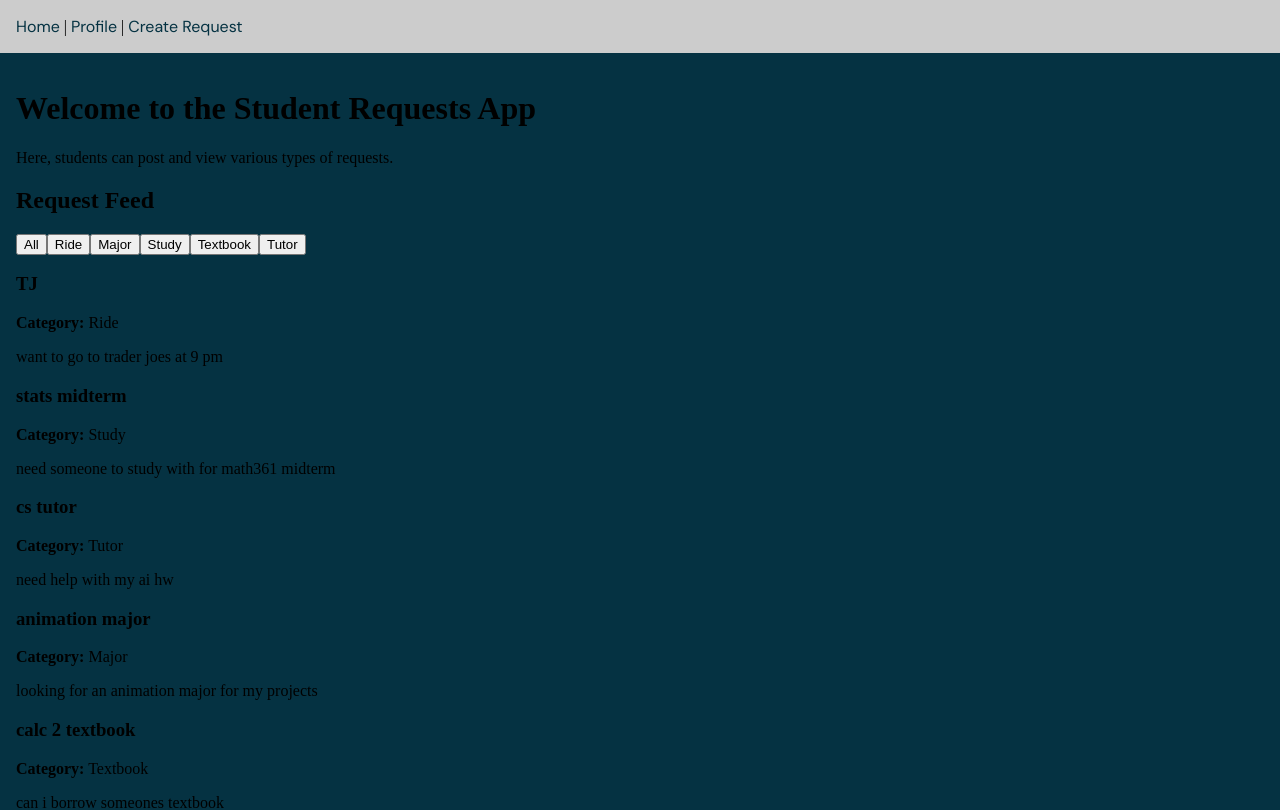
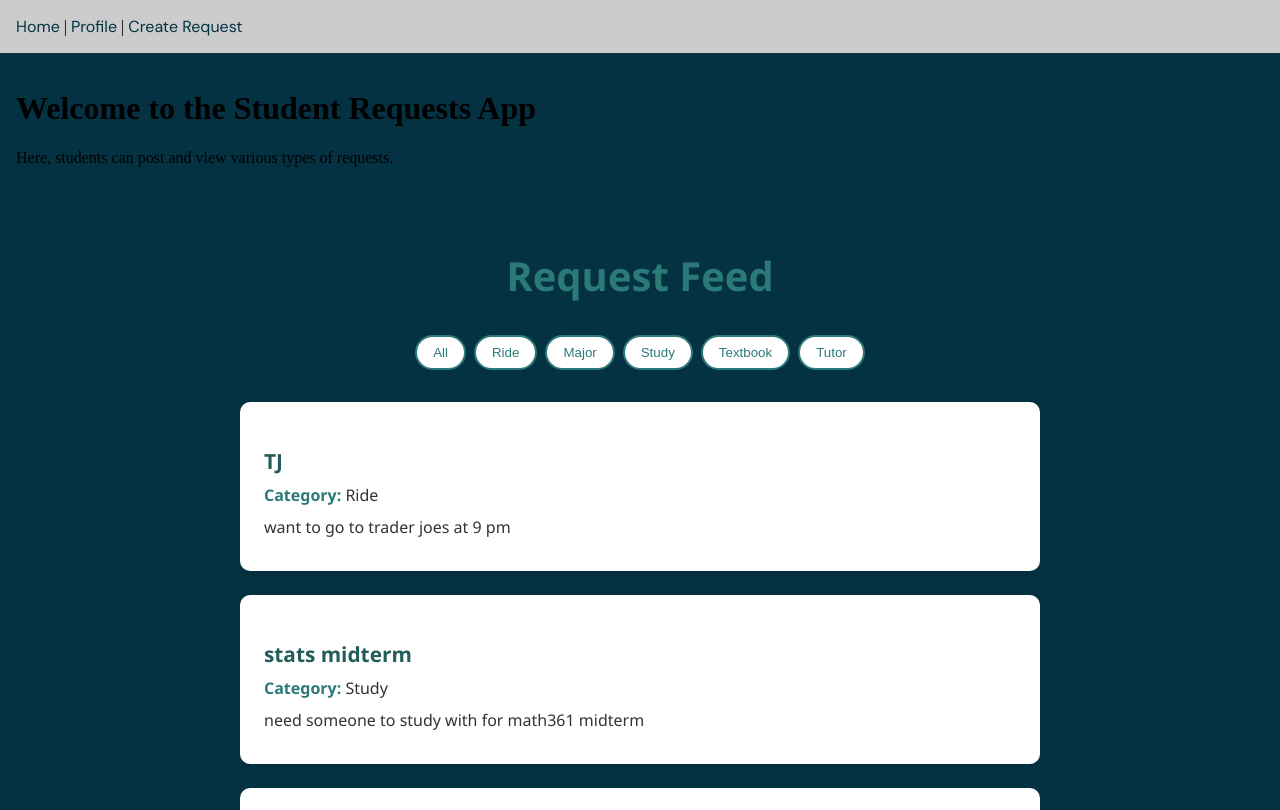
Before and after one commit to Undalevein/LMUHacks, a React (Vite) app: page / in a window 1280 px wide. Shown: the top 810 px of the page. Built offline with nearby package versions, Linux system fonts and the light colour scheme.

Commit message:
more css for feed

```diff
--- a/src/App.css
+++ b/src/App.css
@@ -101,7 +101,7 @@ body {
 
 #createRequest .category-buttons button.selected {
   background-color: #400D05;
-  color: white;
+  color: rgb(14, 178, 215);
 }
 
 nav a {
@@ -115,3 +115,82 @@ nav a {
 nav a:hover {
   color: #ff6347; /* Optional: Change the color on hover */
 }
+
+.request-feed {
+  max-width: 800px;
+  margin: 0 auto;
+  padding: 2rem;
+  font-family: 'Segoe UI', Tahoma, Geneva, Verdana, sans-serif;
+}
+
+.request-feed h2 {
+  color: #2B7A78;
+  text-align: center;
+  margin-bottom: 2rem;
+  font-size: 2.5rem;
+}
+
+.filter-buttons {
+  display: flex;
+  gap: 0.5rem;
+  flex-wrap: wrap;
+  margin-bottom: 2rem;
+  justify-content: center;
+}
+
+.filter-buttons button {
+  background-color: white;
+  color: #2B7A78;
+  border: 2px solid #2B7A78;
+  padding: 0.5rem 1rem;
+  border-radius: 20px;
+  cursor: pointer;
+  transition: all 0.3s ease;
+  text-transform: capitalize;
+}
+
+.filter-buttons button:hover {
+  background-color: #2B7A78;
+  color: white;
+}
+
+.filter-buttons button:active,
+.filter-buttons button:focus {
+  background-color: #235d5b;
+  border-color: #235d5b;
+  color: white;
+  outline: none;
+}
+
+.feed {
+  display: grid;
+  gap: 1.5rem;
+}
+
+.request-item {
+  background-color: white;
+  padding: 1.5rem;
+  border-radius: 10px;
+  box-shadow: 0 2px 8px rgba(0, 0, 0, 0.1);
+  transition: transform 0.2s ease;
+}
+
+.request-item:hover {
+  transform: translateY(-2px);
+}
+
+.request-item h3 {
+  color: #235d5b;
+  margin-bottom: 0.5rem;
+  font-size: 1.3rem;
+}
+
+.request-item p {
+  color: #333;
+  line-height: 1.5;
+  margin: 0.5rem 0;
+}
+
+.request-item strong {
+  color: #2B7A78;
+}
```
